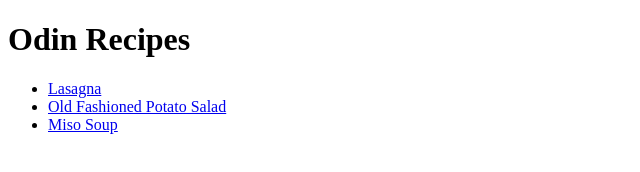
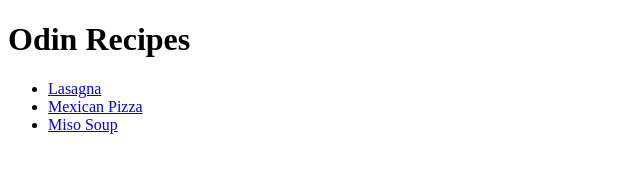
Before and after one commit to goyugoo/odin-recipes, a plain HTML site: page index.html in a window 1280 px wide. Shown: the whole page, without its empty margins (0-640 px from the left). Drawn offline with Linux system fonts and the light colour scheme.

Commit message:
Edit recipes source link to mexican-pizza.html

```diff
--- a/index.html
+++ b/index.html
@@ -9,7 +9,7 @@
     <h1>Odin Recipes</h1>
     <Ul>
         <li><a href="recipes/lasagna.html">Lasagna</a></li>
-        <li><a href="recipes/old-fashioned-salad.html">Old Fashioned Potato Salad</a></li>
+        <li><a href="recipes/mexican-pizza.html">Mexican Pizza</a></li>
         <li><a href="recipes/miso-soup.html">Miso Soup</a></li>
     </Ul>
 
```
